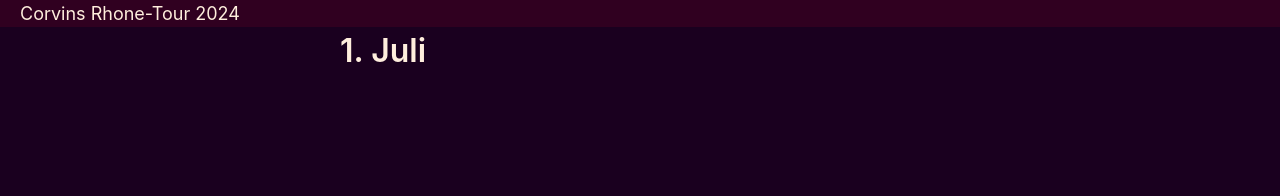
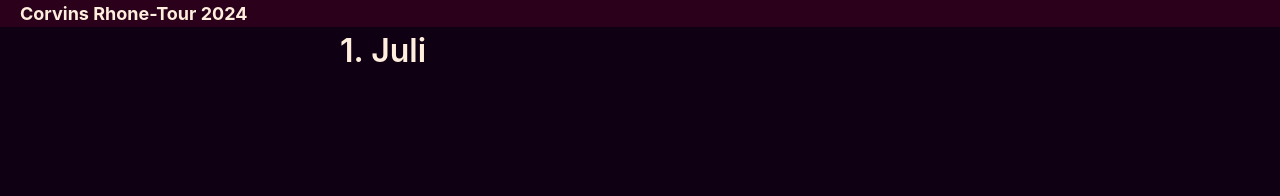
Before and after one commit to corvinjs/rhone2024, a Jekyll site: the page built from post-template.md, in a window 1280 px wide. Shown: the top 196 px of the page. Built offline with Jekyll 4.4.1, drawn with Linux system fonts in a browser that asks for light colours.

Commit message:
not enough style fixes

```diff
--- a/style.css
+++ b/style.css
@@ -1,8 +1,8 @@
 :root {
   --color-font: #fed;
   --color-hyperlink: #5ce;
-  --color-bg: #1a001f;
-  --color-bg2: #300020;
+  --color-bg: #100014;
+  --color-bg2: #2a001a;
 
   background-color: var(--color-bg);
   color: var(--color-font);
@@ -31,6 +31,7 @@ nav {
 nav a {
     color: var(--color-font);
     font-size: large;
+    font-weight: bold;
     padding: 2px 0;
 }
 
```
Also changed, not shown: _posts/2024-07-04-Erlebnisse.md (+1 -1 lines).
